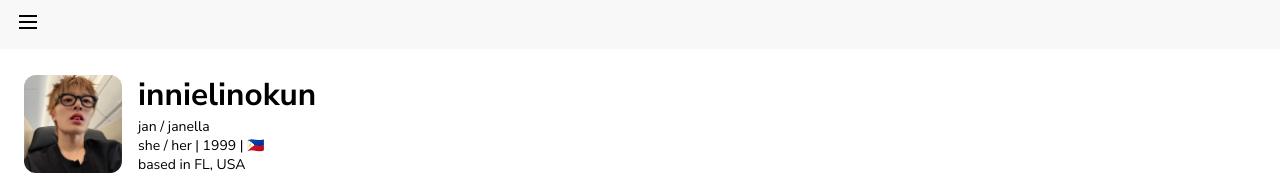
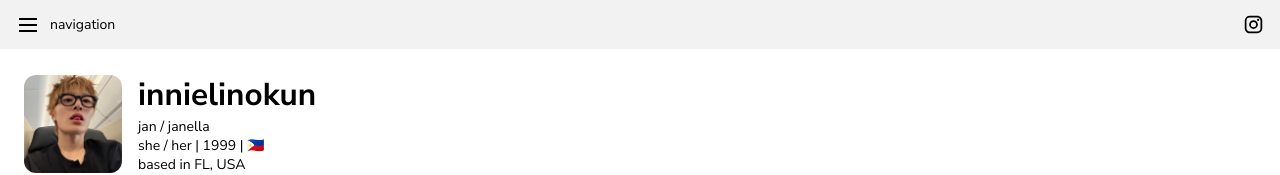
Before and after one commit to janellamarie/bst, a React (Vite) app: page / in a window 1280 px wide. Shown: the top 175 px of the page. Built offline with nearby package versions, Linux system fonts and the light colour scheme.

Commit message:
Create side menu

```diff
--- a/package.json
+++ b/package.json
@@ -13,6 +13,10 @@
     "preview": "vite preview"
   },
   "dependencies": {
+    "@emotion/react": "^11.14.0",
+    "@emotion/styled": "^11.14.1",
+    "@mui/icons-material": "^9.1.1",
+    "@mui/material": "^9.1.1",
     "classnames": "^2.5.1",
     "react": "^19.2.6",
     "react-dom": "^19.2.6",
--- a/src/components/common/TopNavigation.tsx
+++ b/src/components/common/TopNavigation.tsx
@@ -3,6 +3,7 @@ import paths from "../../assets/json/paths.json";
 import classNames from "classnames";
 import { useNavigate } from "react-router";
 import { useLayoutEffect, useState } from "react";
+import InstagramIcon from "@mui/icons-material/Instagram";
 
 const TopNavigation = () => {
   const navigate = useNavigate();
@@ -37,8 +38,19 @@ const TopNavigation = () => {
               dehaze
             </span>
           )}
+          <span className="top-nav-heading">navigation</span>
+        </div>
+
+        <div className="socials-container">
+          <InstagramIcon
+            className="clickable-icon"
+            onClick={() =>
+              window.open("https://www.instagram.com/innielinokun/", "_blank")
+            }
+          />
         </div>
       </div>
+
       {expanded && (
         <div className="top-navigation-expanded-container">
           {paths.map((p) => {
@@ -60,6 +72,14 @@ const TopNavigation = () => {
           })}
         </div>
       )}
+
+      {expanded && (
+        <div
+          className="top-navigation-backdrop"
+          onClick={() => setExpanded(false)}
+          onTouchEnd={() => setExpanded(false)}
+        ></div>
+      )}
     </>
   );
 };
--- a/src/styles/common.scss
+++ b/src/styles/common.scss
@@ -56,10 +56,4 @@ li {
   cursor: pointer;
 
   transition: color 0.2s ease-in-out;
-
-  &:hover,
-  :active {
-    color: white;
-    transition: color 0.2s ease-in-out;
-  }
 }
--- a/src/styles/top_navigation.scss
+++ b/src/styles/top_navigation.scss
@@ -5,28 +5,83 @@
   left: 0;
 
   height: $top-nav-height;
-  padding: 0 16px;
 
   display: flex;
   align-items: center;
+  justify-content: space-between;
 
-  background-color: rgba($white-smoke, 0.5);
-  backdrop-filter: blur(30px);
+  z-index: 1;
+
+  background-color: rgba($white-smoke, 1);
+  //   backdrop-filter: blur(30px);
+
+  .hamburger-menu-container {
+    display: flex;
+    align-items: center;
+    gap: 10px;
+    padding: 0 16px;
+
+    cursor: pointer;
+  }
+
+  .socials-container {
+    display: flex;
+    align-items: center;
+    padding: 0 16px;
+  }
 }
 
 .top-navigation-expanded-container {
   position: fixed;
-  top: 0;
+  top: $top-nav-height;
   left: 0;
   z-index: 1;
   height: 100vh;
-  width: 30%;
+  width: 40%;
 
-  top: $top-nav-height;
-  background-color: rgba($white-smoke, 0.5);
-  backdrop-filter: blur(30px);
+  background-color: rgba($white-smoke, 1);
+
+  &::before {
+    content: "";
+    position: absolute;
+    top: 0;
+    left: 0;
+    width: 100%;
+    height: 100%;
+    z-index: -1;
+    // backdrop-filter: blur(30px);
+  }
+
   .navigation-item {
-    padding: 16px;
+    padding: 10px 16px;
     text-align: left;
+    position: relative;
+  }
+
+  .selected {
+    color: $punch-red;
+    &::after {
+      content: "";
+      top: 90%;
+      left: 0;
+      margin: 0 10px;
+      width: 90%;
+      height: 1px;
+      position: absolute;
+
+      background-color: $punch-red;
+    }
   }
 }
+
+.top-navigation-backdrop {
+  width: 100%;
+  height: 100vh;
+  position: fixed;
+  top: 0;
+  left: 0;
+  z-index: 0;
+
+  //   backdrop-filter: blur(30px);
+  //   background-color: rgba(black, 0.5);
+}
--- a/vite.config.ts
+++ b/vite.config.ts
@@ -4,6 +4,6 @@ import babel from "@rolldown/plugin-babel";
 
 // https://vite.dev/config/
 export default defineConfig({
-  base: "/bst/",
+  base: "/bst",
   plugins: [react(), babel({ presets: [reactCompilerPreset()] })],
 });
```
Also changed, not shown: 1 other file (tests, documents, lock files or other folders).
